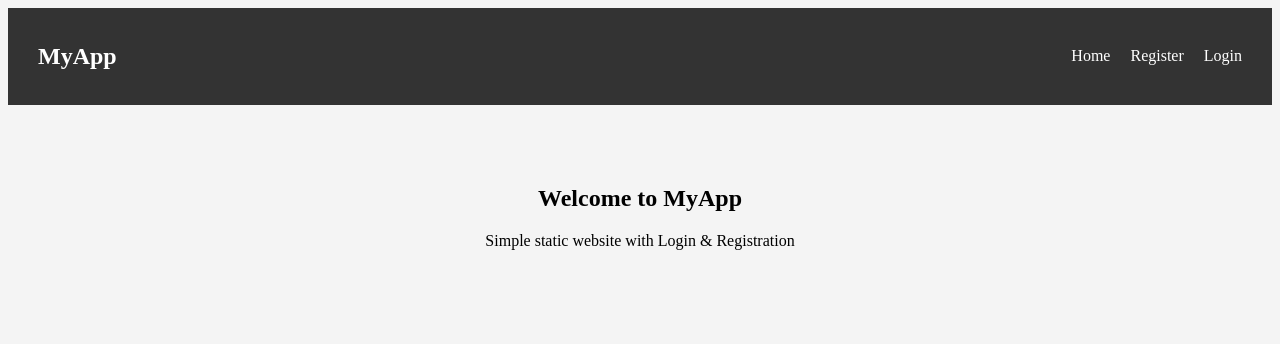
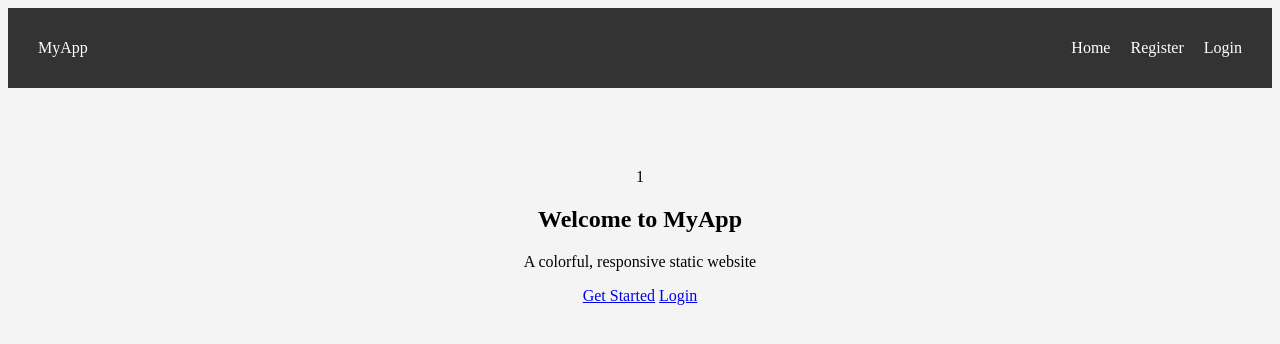
Before and after one commit to Vitthal38/WebRepo2.0, a plain HTML site: page index.html in a window 1280 px wide. Drawn offline with Linux system fonts and the light colour scheme.

Commit message:
Update index.html

```diff
--- a/index.html
+++ b/index.html
@@ -3,23 +3,26 @@
 <head>
 <meta charset="UTF-8">
 <meta name="viewport" content="width=device-width, initial-scale=1.0">
-<title>Home</title>
+<title>MyApp | Home</title>
 <link rel="stylesheet" href="css/style.css">
 </head>
 <body>
-<nav>
-<h2>MyApp</h2>
-<ul>
+<nav class="navbar">
+<div class="logo">MyApp</div>
+<ul class="nav-links">
 <li><a href="index.html">Home</a></li>
 <li><a href="register.html">Register</a></li>
 <li><a href="login.html">Login</a></li>
 </ul>
 </nav>
-
-
 <section class="hero">
+1
 <h1>Welcome to MyApp</h1>
-<p>Simple static website with Login & Registration</p>
+<p>A colorful, responsive static website</p>
+<div class="hero-buttons">
+<a href="register.html" class="btn">Get Started</a>
+<a href="login.html" class="btn btn-outline">Login</a>
+</div>
 </section>
 </body>
 </html>
```
